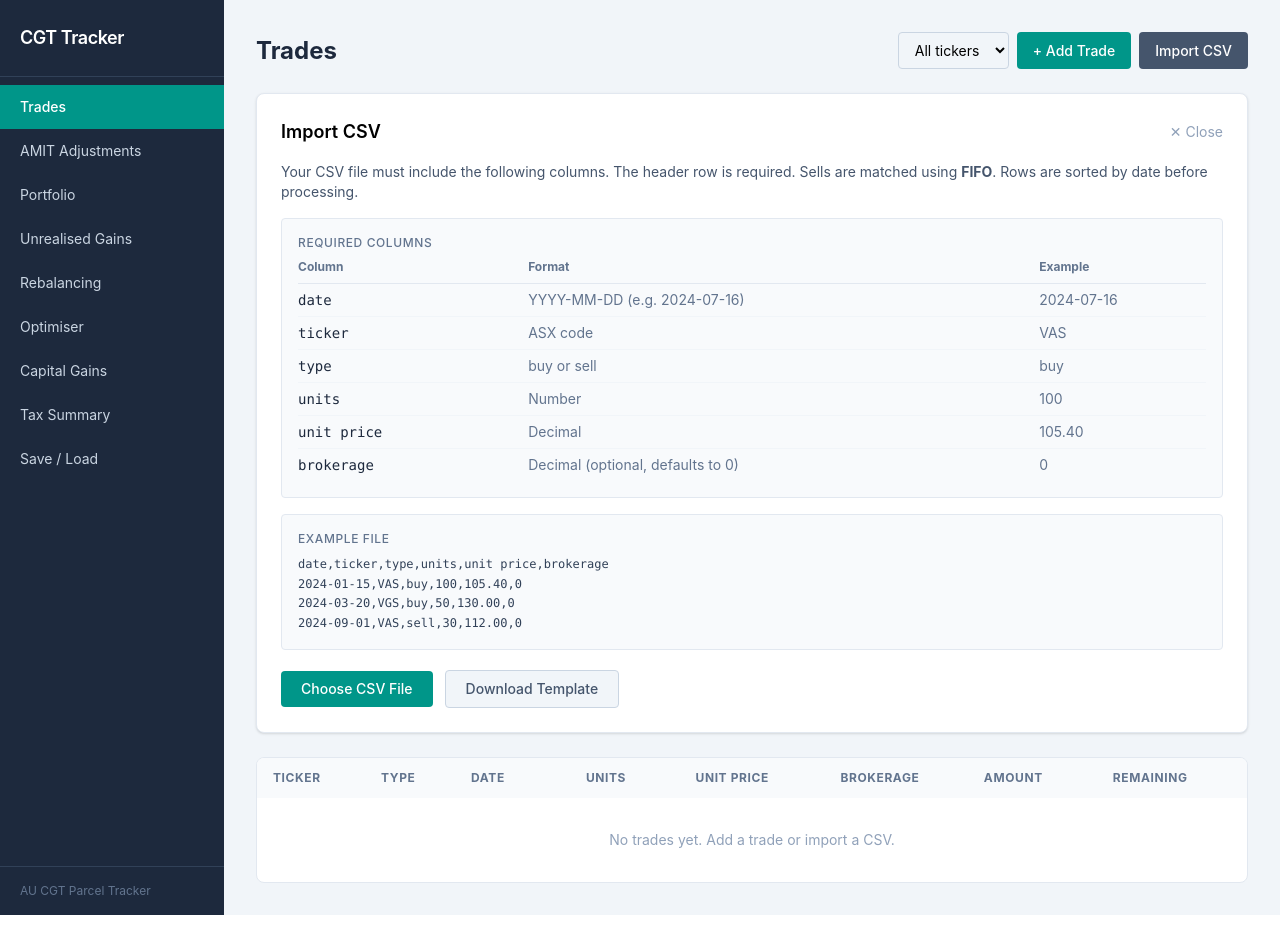
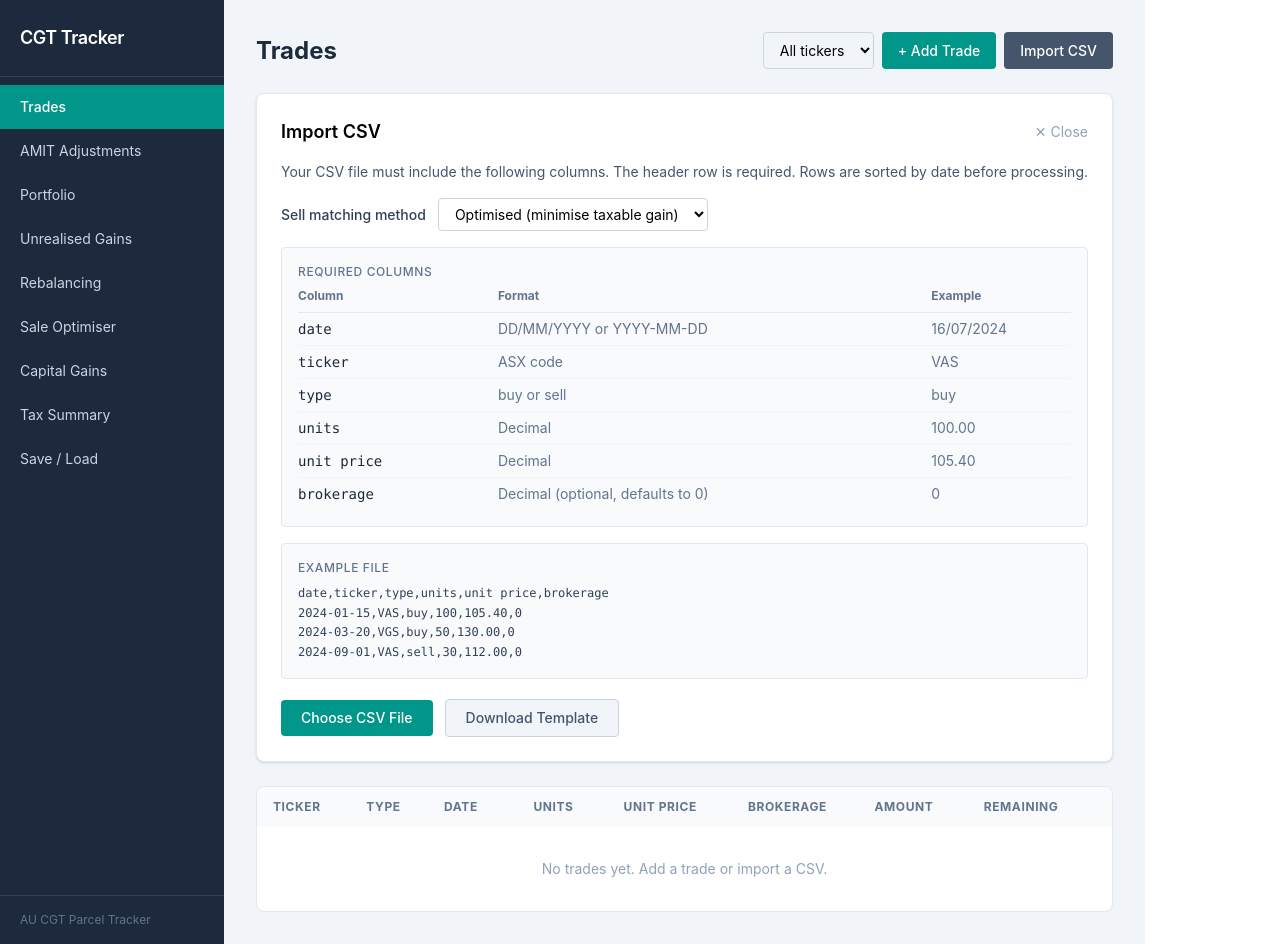
Before and after one commit to tom-callow/cgt-parcel-tracker, a React (Vite) app: page / in a window 1280 px wide. Both pictures are taken after a click on the button "Import CSV". Before the commit the page ends 915 px from the top, so only its background shows below. Built offline with nearby package versions, Linux system fonts and the light colour scheme.

Commit message:
Add optimised sell match to CSV import

```diff
--- a/src/components/Sidebar.tsx
+++ b/src/components/Sidebar.tsx
@@ -6,7 +6,7 @@ const NAV: { id: Page; label: string }[] = [
   { id: "portfolio", label: "Portfolio" },
   { id: "unrealised", label: "Unrealised Gains" },
   { id: "rebalance", label: "Rebalancing" },
-  { id: "optimiser", label: "Optimiser" },
+  { id: "optimiser", label: "Sale Optimiser" },
   { id: "gains", label: "Capital Gains" },
   { id: "tax", label: "Tax Summary" },
   { id: "saveload", label: "Save / Load" },
--- a/src/pages/OptimiserPage.tsx
+++ b/src/pages/OptimiserPage.tsx
@@ -121,7 +121,7 @@ export function OptimiserPage() {
 
   return (
     <div>
-      <h1 className="text-2xl font-bold text-slate-800 mb-6">Optimiser</h1>
+      <h1 className="text-2xl font-bold text-slate-800 mb-6">Sale Optimiser</h1>
       <p className="text-sm text-slate-600 mb-4">
         Preview how different parcel matching methods affect your taxable gain before recording a sale.
       </p>
--- a/src/pages/TradesPage.tsx
+++ b/src/pages/TradesPage.tsx
@@ -31,6 +31,7 @@ export function TradesPage() {
   const [deleteTarget, setDeleteTarget] = useState<{ parcel: Parcel; affectedDisposals: Disposal[] } | null>(null)
   const [csvError, setCSVError] = useState("")
   const [csvSuccess, setCSVSuccess] = useState("")
+  const [csvMethod, setCSVMethod] = useState<"fifo" | "lifo" | "optimised">("optimised")
 
   type TradeResult =
     | { status: "ok";    type: "buy";  ticker: string; date: string; units: number; unitPrice: number; brokerage: number; amount: number }
@@ -156,7 +157,7 @@ export function TradesPage() {
           } else {
             try {
               const { disposal, updatedParcels } = executeDisposal(
-                workingParcels, t.ticker, t.date, t.units, t.unitPrice, t.brokerage, "fifo", state.entityType
+                workingParcels, t.ticker, t.date, t.units, t.unitPrice, t.brokerage, csvMethod, state.entityType
               )
               workingParcels = updatedParcels
               newDisposals.push(disposal)
@@ -222,8 +223,20 @@ export function TradesPage() {
             <>
               <p className="text-sm text-slate-600 mb-4">
                 Your CSV file must include the following columns. The header row is required.
-                Sells are matched using <strong>FIFO</strong>. Rows are sorted by date before processing.
+                Rows are sorted by date before processing.
               </p>
+              <div className="flex items-center gap-3 mb-4">
+                <label className="text-sm font-medium text-slate-700 whitespace-nowrap">Sell matching method</label>
+                <select
+                  value={csvMethod}
+                  onChange={(e) => setCSVMethod(e.target.value as typeof csvMethod)}
+                  className="border border-slate-300 rounded px-3 py-1.5 text-sm"
+                >
+                  <option value="optimised">Optimised (minimise taxable gain)</option>
+                  <option value="fifo">FIFO</option>
+                  <option value="lifo">LIFO</option>
+                </select>
+              </div>
 
               <div className="bg-slate-50 border border-slate-200 rounded p-4 mb-4">
                 <p className="text-xs font-medium text-slate-500 uppercase tracking-wider mb-2">Required columns</p>
@@ -237,10 +250,10 @@ export function TradesPage() {
                   </thead>
                   <tbody className="divide-y divide-slate-100">
                     {[
-                      ["date", "YYYY-MM-DD (e.g. 2024-07-16)", "2024-07-16"],
+                      ["date", "DD/MM/YYYY or YYYY-MM-DD", "16/07/2024"],
                       ["ticker", "ASX code", "VAS"],
                       ["type", "buy or sell", "buy"],
-                      ["units", "Number", "100"],
+                      ["units", "Decimal", "100.00"],
                       ["unit price", "Decimal", "105.40"],
                       ["brokerage", "Decimal (optional, defaults to 0)", "0"],
                     ].map(([col, fmtStr, ex]) => (
```
